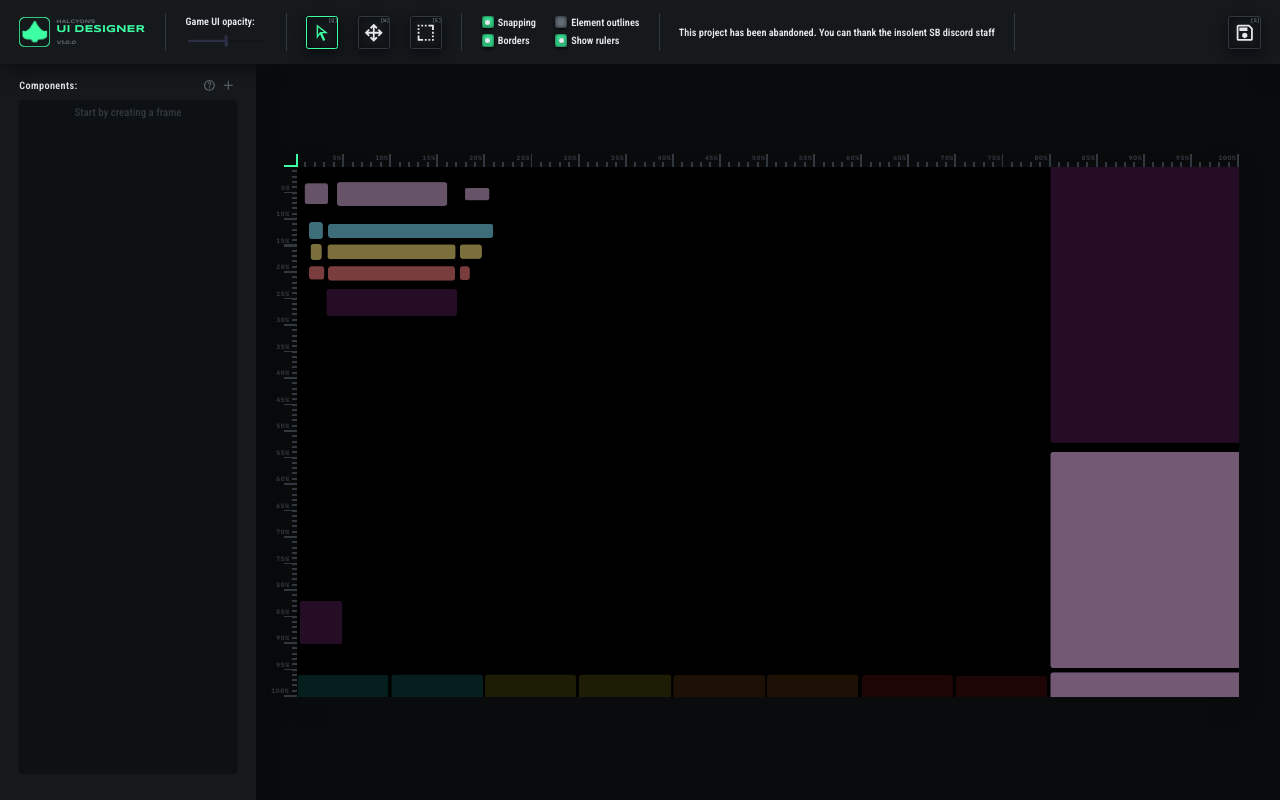
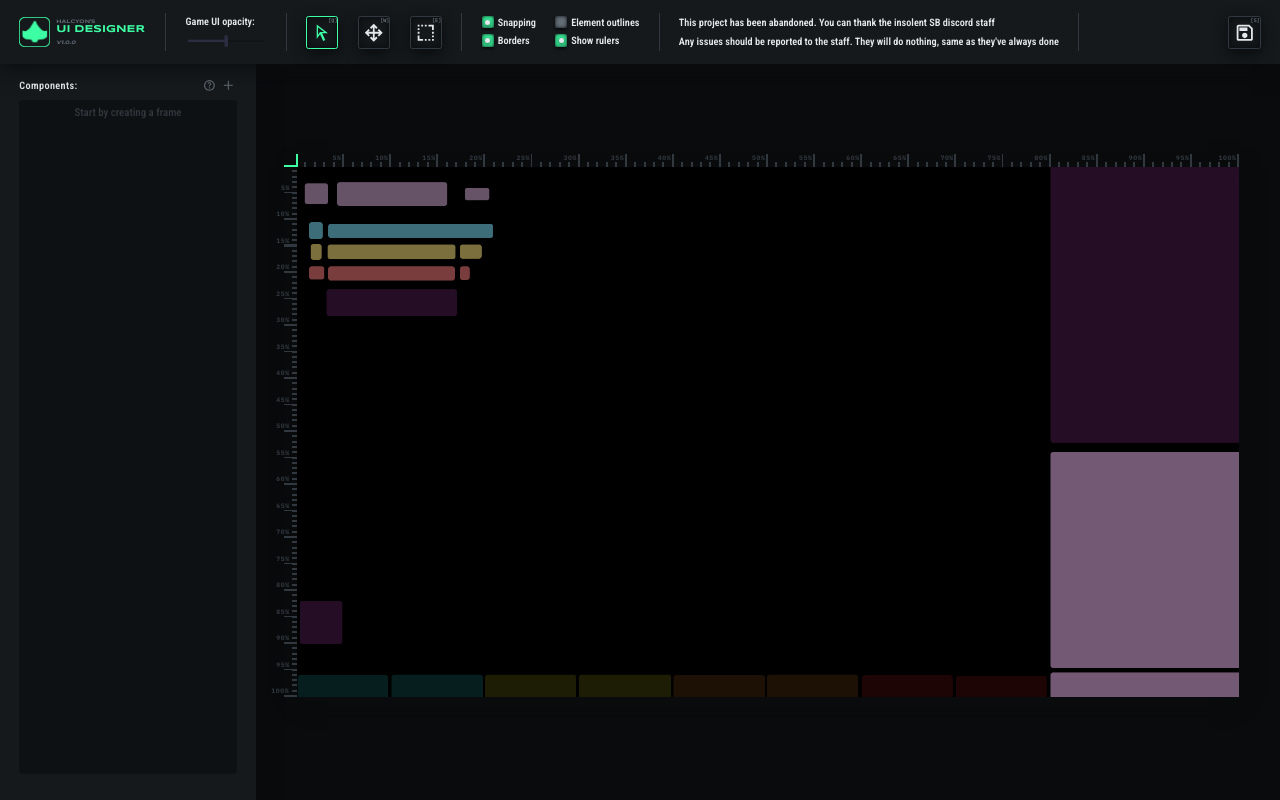
Before and after one commit to halcyonXT/ui-designer-tool, a React (Vite) app: page / in a window 1280 px wide. Built offline with nearby package versions, Linux system fonts and the light colour scheme.

Commit message:
project abandoned

```diff
--- a/src/components/Navbar/Navbar.jsx
+++ b/src/components/Navbar/Navbar.jsx
@@ -66,6 +66,7 @@ export default function Navbar() {
             <div className="-navbar-separator"/>
             <div className='-navbar-option'>
                 <h6>This project has been abandoned. You can thank the insolent SB discord staff </h6>
+                <h6>Any issues should be reported to the staff. They will do nothing, same as they've always done</h6>
             </div>
             <Button shortcut="S" current={false} val='' xs={{marginLeft: 'auto'}} x={() => {}}>
                 {ICONS.save}
```
